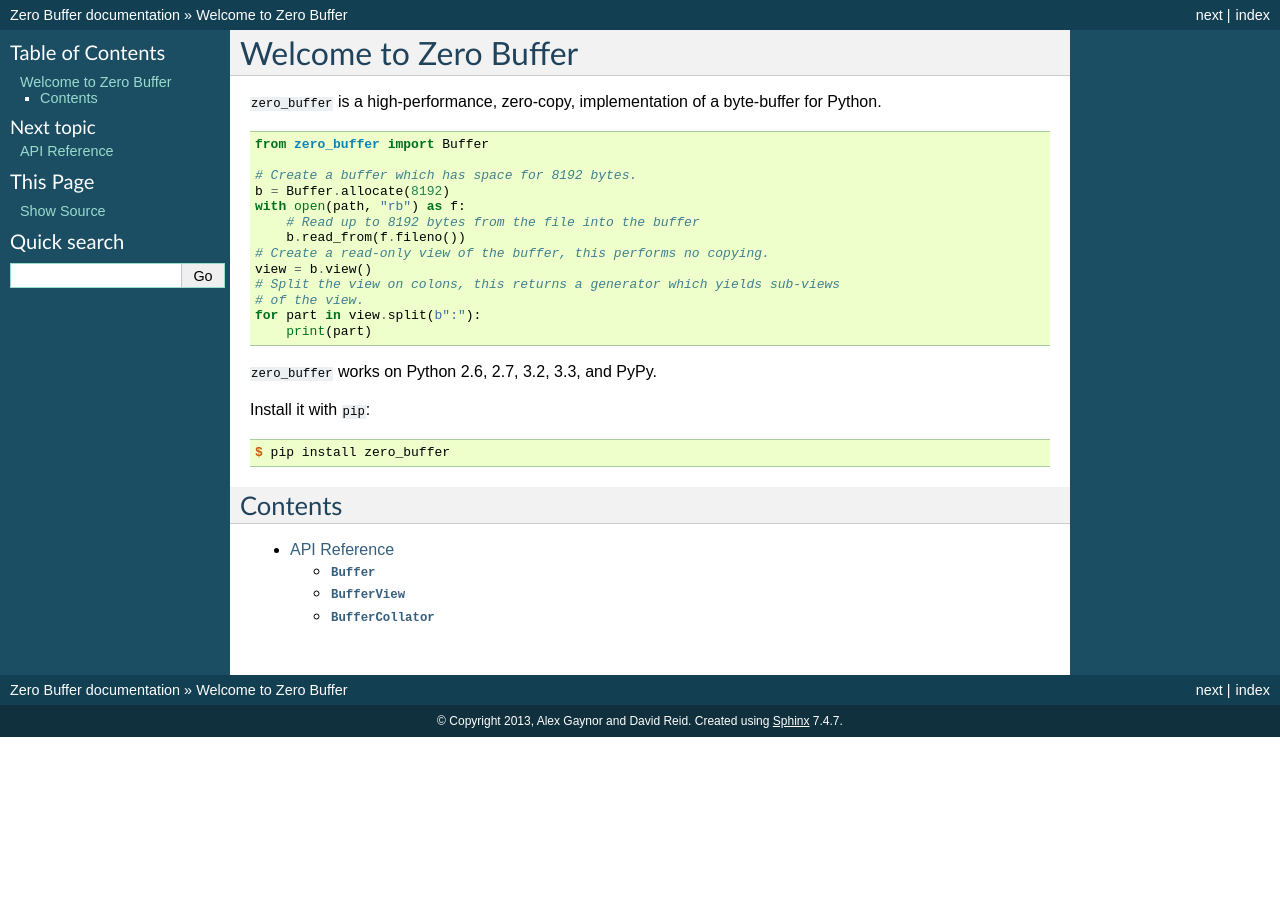
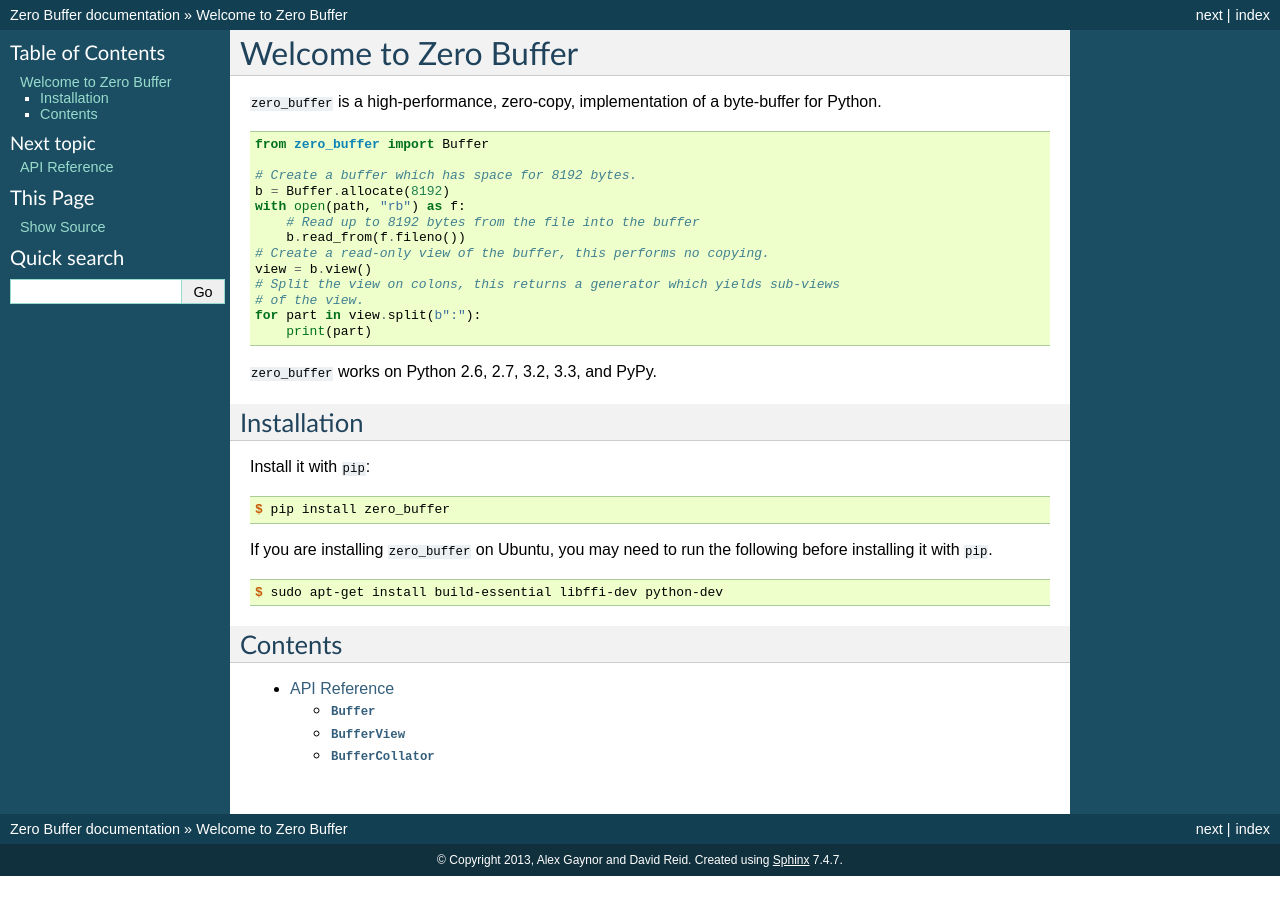
Before and after one commit to alex/zero_buffer, a Sphinx documentation site: the page built from docs/index.rst, in a window 1280 px wide. Built offline with Sphinx 7.4.7, drawn with Linux system fonts in a browser that asks for light colours.

Commit message:
Call out dependencies for ubuntu

```diff
--- a/docs/index.rst
+++ b/docs/index.rst
@@ -22,11 +22,21 @@
 
 ``zero_buffer`` works on Python 2.6, 2.7, 3.2, 3.3, and PyPy.
 
+Installation
+------------
+
 Install it with ``pip``:
 
 .. code-block:: console
 
     $ pip install zero_buffer
+
+If you are installing ``zero_buffer`` on Ubuntu, you may need to run the
+following before installing it with ``pip``.
+
+.. code-block:: console
+
+    $ sudo apt-get install build-essential libffi-dev python-dev
 
 Contents
 --------
```
